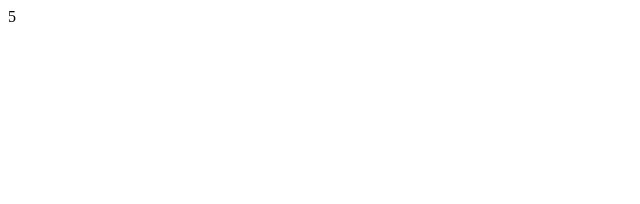
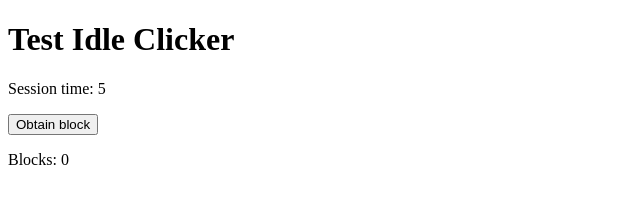
Before and after one commit to jgross11/jgross11.github.io, a plain HTML site: page index.html in a window 1280 px wide. Shown: the whole page, without its empty margins (0-640 px from the left). Drawn offline with Linux system fonts and the light colour scheme.

Commit message:
Update index.html
Started work on demo

```diff
--- a/index.html
+++ b/index.html
@@ -1,14 +1,83 @@
+<!DOCTYPE html>
+<h1>Test Idle Clicker</h1>
 <p id="counter">
+
 </p>
+<button onclick = "add('block')">Obtain block</button>
 
+<p id = "blockCount">
+Blocks:
+</p>
 <script>
-x = 0;
-setTimeout(increment, 1000);
+	// time since page loaded in seconds
+	time = 0;
 
-function increment(){
-x++;
-document.getElementById("counter").innerHTML = x;
-setTimeout(increment, 1000);
-}
+	// fps
+	fps = 60;
+
+	// time between saves in seconds
+	saveTime = 5000
+
+	blockCount = 0;
+
+	if(document.cookie != ""){
+		blockCount = getCookie("blockCount");
+		console.log("Data loaded from cookies");
+	}
+	else{
+		blockCount = 0;
+	}
+	// read cookie data
+
+	// refresh every 1000 / fps seconds
+	setTimeout(GUIRefresh, 1000 / fps);
+
+	// save every 10 seconds
+	setTimeout(save, saveTime);
+
+	function GUIRefresh(){
+		time++;
+		document.getElementById("counter").innerHTML = "Session time: " + (time / fps).toFixed(0);
+		document.getElementById("blockCount").innerHTML = "Blocks: " + blockCount;
+		setTimeout(GUIRefresh, 1000 / fps);
+	}
+
+	function add(type){
+		switch(type){
+			case "block":
+			blockCount++;
+		}
+	}
+
+	function save(){
+		setCookie("blockCount", blockCount, 100);
+		setTimeout(save, saveTime);
+	}
+
+	// following were taken from https://www.w3schools.com/js/js_cookies.asp - thanks
+	function setCookie(cname, cvalue, exdays) {
+		console.log("old: " + document.cookie);
+		var d = new Date();
+		d.setTime(d.getTime() + (exdays*24*60*60*1000));
+		var expires = "expires="+ d.toUTCString();
+		document.cookie = cname + "=" + cvalue + ";" + expires + ";";
+		console.log("new: " + document.cookie);
+	}
+
+	function getCookie(cname) {
+		var name = cname + "=";
+		var decodedCookie = decodeURIComponent(document.cookie);
+		var ca = decodedCookie.split(';');
+		for(var i = 0; i <ca.length; i++) {
+			var c = ca[i];
+			while (c.charAt(0) == ' ') {
+				c = c.substring(1);
+			}
+			if (c.indexOf(name) == 0) {
+				return c.substring(name.length, c.length);
+			}
+		}
+		return "";
+	}
 
 </script>
```
